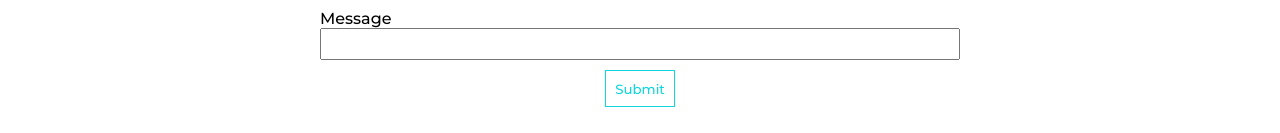
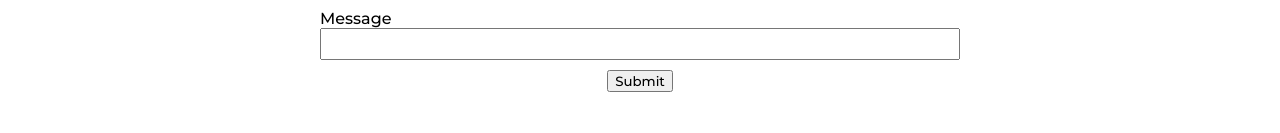
Before and after one commit to evankski/portfolio, a Next.js app: page / in a window 1280 px wide. Shown: the part 3959-4092 px from the top of the page. Built offline with nearby package versions, Linux system fonts and the light colour scheme.

Commit message:
changes form on submit

```diff
--- a/pages/contact.jsx
+++ b/pages/contact.jsx
@@ -21,13 +21,17 @@ export default function Contact() {
               'Accept': 'application/json, text/plain, */*',
               'Content-Type': 'application/json'
             },
-            body: JSON.stringify(data)
+            body: JSON.stringify(data),
           })
+          setSubmitted(true)
+
 
       }
 
-  return (
-    <div>
+      const renderSendButton = () => {
+        if (submitted === true) {
+          return <div><p className="message-sent">Message Sent!</p></div>;
+        } else { return (<div>
             <div className='container'>
               <form className='main'>
                   <h1 className="evan">Contact me</h1>
@@ -43,9 +47,36 @@ export default function Contact() {
                   <label htmlFor="message">Message</label>
                   <input type="text" onChange={(e)=>{setMessage(e.target.value)}} name="message" className='inputField' />
                 </formGroup>
-          <input type="submit" onClick={(e)=>{handleSubmit(e)}} className="submit"/>
+                <input type="submit" onClick={(e)=>{handleSubmit(e)}} className={ submitted ? "submit" : ""}/>
               </form>
             </div>
+          </div>)
+        }
+    }
+
+  return (
+    // <div>
+    //   <div className='container'>
+    //     <form className='main'>
+    //         <h1 className="evan">Contact me</h1>
+    //       <formGroup className='inputGroup'>
+    //         <label htmlFor="name">Name</label>
+    //         <input type="text" onChange={(e)=>{setName(e.target.value)}} name="name" className='inputField' />
+    //       </formGroup>
+    //       <formGroup className='inputGroup'>
+    //         <label htmlFor="email">Email</label>
+    //         <input type={email} onChange={(e)=>{setEmail(e.target.value)}} name="email" className='inputField' />
+    //       </formGroup>
+    //       <formGroup className='inputGroup'>
+    //         <label htmlFor="message">Message</label>
+    //         <input type="text" onChange={(e)=>{setMessage(e.target.value)}} name="message" className='inputField' />
+    //       </formGroup>
+    //       <input type="submit" onClick={(e)=>{handleSubmit(e)}} className={ submitted ? "submit" : ""}/>
+    //     </form>
+    //   </div>
+    // </div>
+    <div>
+        {renderSendButton()}
     </div>
   );
 }
--- a/styles/globals.css
+++ b/styles/globals.css
@@ -254,6 +254,14 @@ background-size: 300% 300%;
   padding: 0.6rem;
 }
 
+.message-sent {
+  color: #10d6dd;
+  text-align: center;
+  font-size: 4rem;
+  padding-top: 5rem;
+  padding-bottom: 5rem;
+}
+
 @media only screen and (max-width: 600px) {
   .about {
     padding-left: 55vw;
```
Lines whose indentation alone changed are shown as unchanged.
